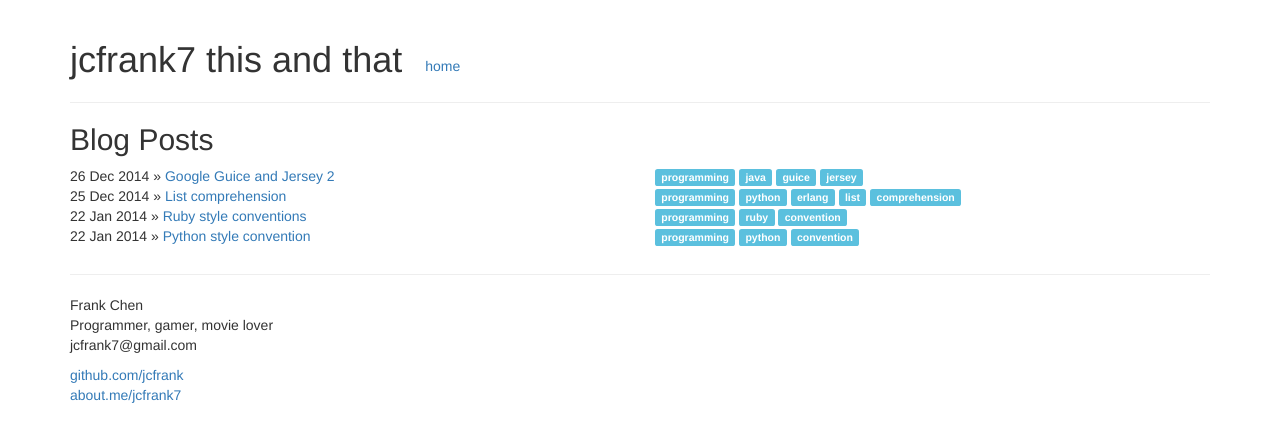
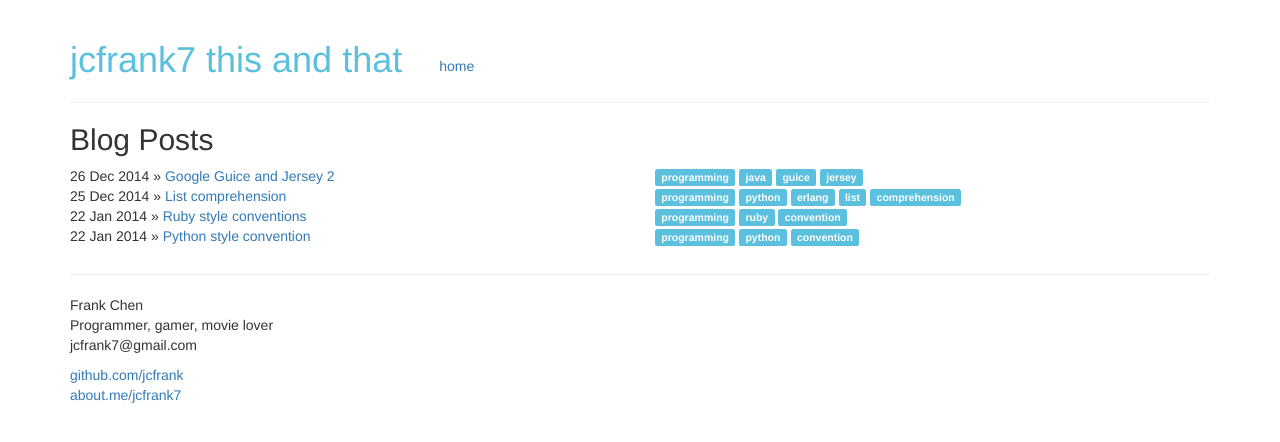
Before and after one commit to jcfrank/jcfrank.github.io, a Jekyll site: the page built from index.html, in a window 1280 px wide. Shown: the top 442 px of the page. Built offline with Jekyll 4.4.1, drawn with Linux system fonts in a browser that asks for light colours; Markdown is read by kramdown in place of the engine named in the settings.

Commit message:
modify colors.

```diff
--- a/_layouts/default.html
+++ b/_layouts/default.html
@@ -22,7 +22,7 @@
 
         <div class="container">
           <div class="page-header">
-              <h1>
+              <h1 class="title">
                   {{ site.name }}
                   <small><a class="btn btn-link" href="/">home</a></small>
               </h1>
--- a/css/app.css
+++ b/css/app.css
@@ -3,6 +3,10 @@
   margin-bottom: 2em;
 }
 
-.title .btn-link {
+.btn-link {
   margin-left: 1em;
 }
+
+.title {
+  color: #5bc0de;
+}
```
